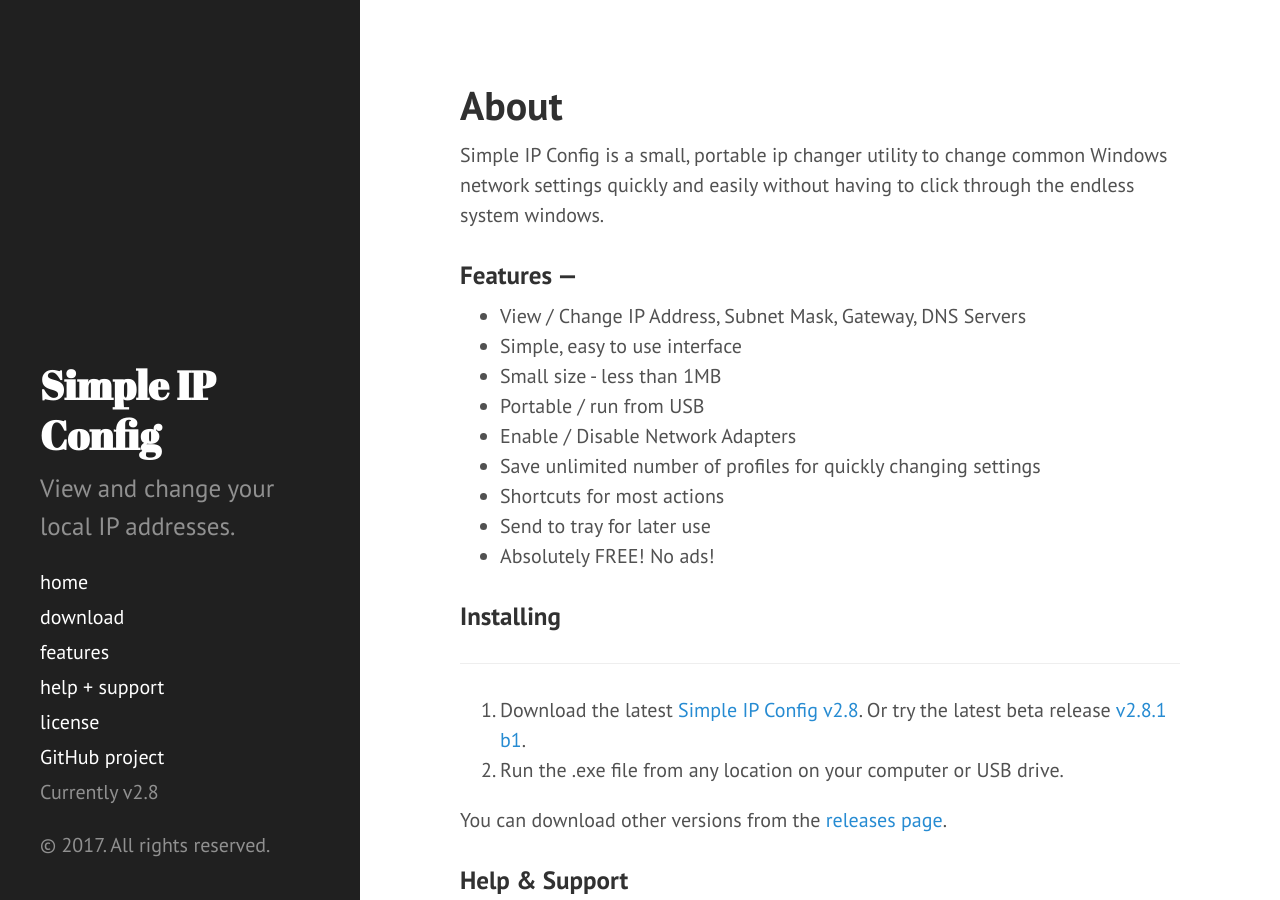
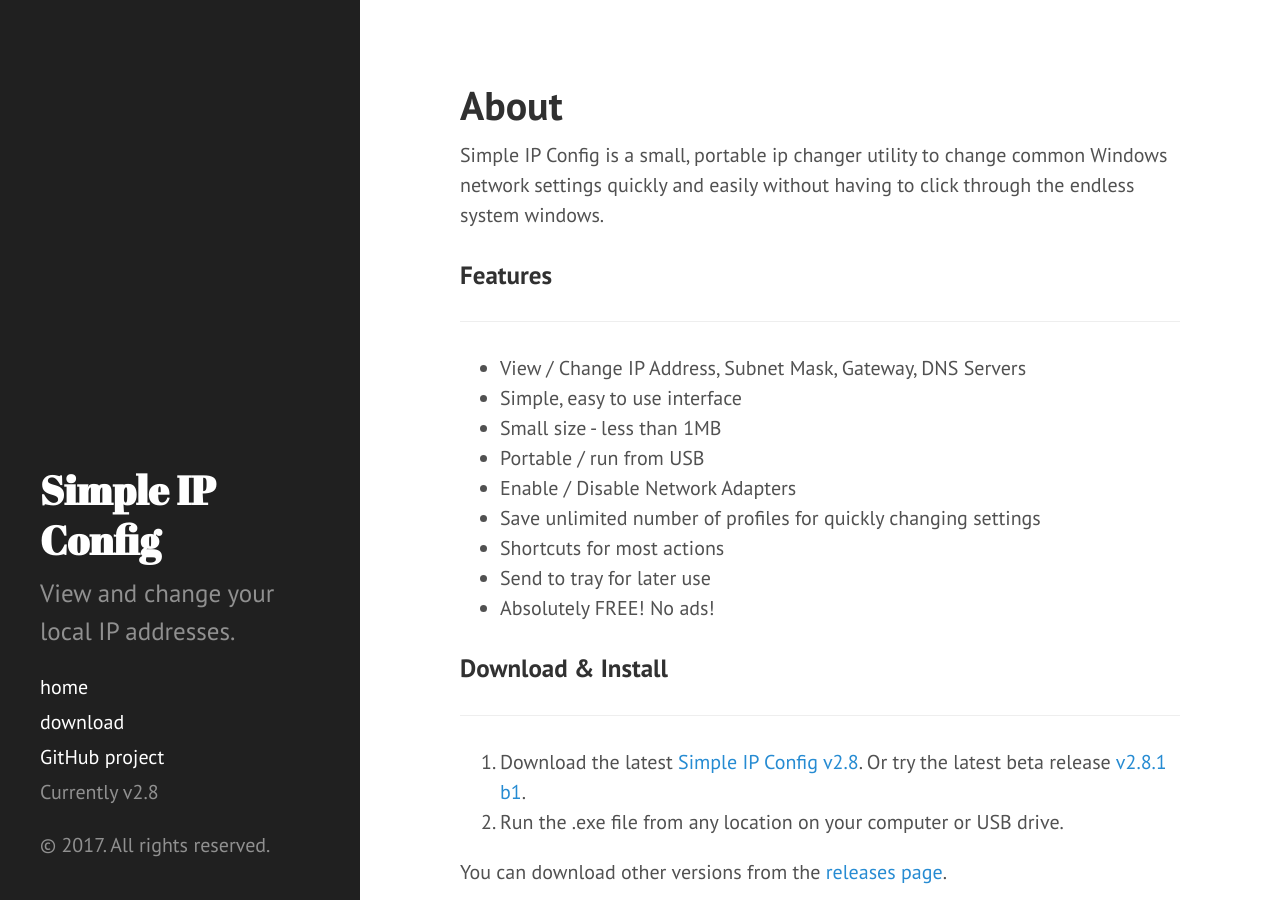
Before and after one commit to KurtisLiggett/Simple-IP-Config, a Jekyll site: the page built from docs/index.md, in a window 1280 px wide and 900 px high. Built offline with Jekyll 4.4.1, drawn with Linux system fonts in a browser that asks for light colours.

Commit message:
update site

```diff
--- a/docs/_includes/sidebar.html
+++ b/docs/_includes/sidebar.html
@@ -12,9 +12,6 @@
     <nav class="sidebar-nav">
       <a class="sidebar-nav-item{% if page.url == site.baseurl %} active{% endif %}" href="{{ site.baseurl }}">home</a>
       <a class="sidebar-nav-item{% if page.url == site.baseurl %} active{% endif %}" href="{{ site.baseurl }}/download">download</a>
-      <a class="sidebar-nav-item{% if page.url == site.baseurl %} active{% endif %}" href="{{ site.baseurl }}/features">features</a>
-      <a class="sidebar-nav-item{% if page.url == site.baseurl %} active{% endif %}" href="{{ site.baseurl }}/help">help + support</a>
-      <a class="sidebar-nav-item{% if page.url == site.baseurl %} active{% endif %}" href="{{ site.baseurl }}/license">license</a>
 
       <a class="sidebar-nav-item" href="{{ site.github.repo }}">GitHub project</a>
       <span class="sidebar-nav-item">Currently v{{ site.version }}</span>
--- a/docs/index.md
+++ b/docs/index.md
@@ -5,7 +5,8 @@ title: About
 
 Simple IP Config is a small, portable ip changer utility to change common Windows network settings quickly and easily without having to click through the endless system windows.
 
-### Features ---
+### Features
+---
 * View / Change IP Address, Subnet Mask, Gateway, DNS Servers
 * Simple, easy to use interface
 * Small size - less than 1MB
@@ -16,7 +17,7 @@ Simple IP Config is a small, portable ip changer utility to change common Window
 * Send to tray for later use
 * Absolutely FREE! No ads!
 
-### Installing
+### Download & Install
 ---
 1. Download the latest [Simple IP Config v{{ site.version }}][latest]. Or try the latest beta release [v2.8.1 b1][beta].
 2. Run the .exe file from any location on your computer or USB drive.
```
